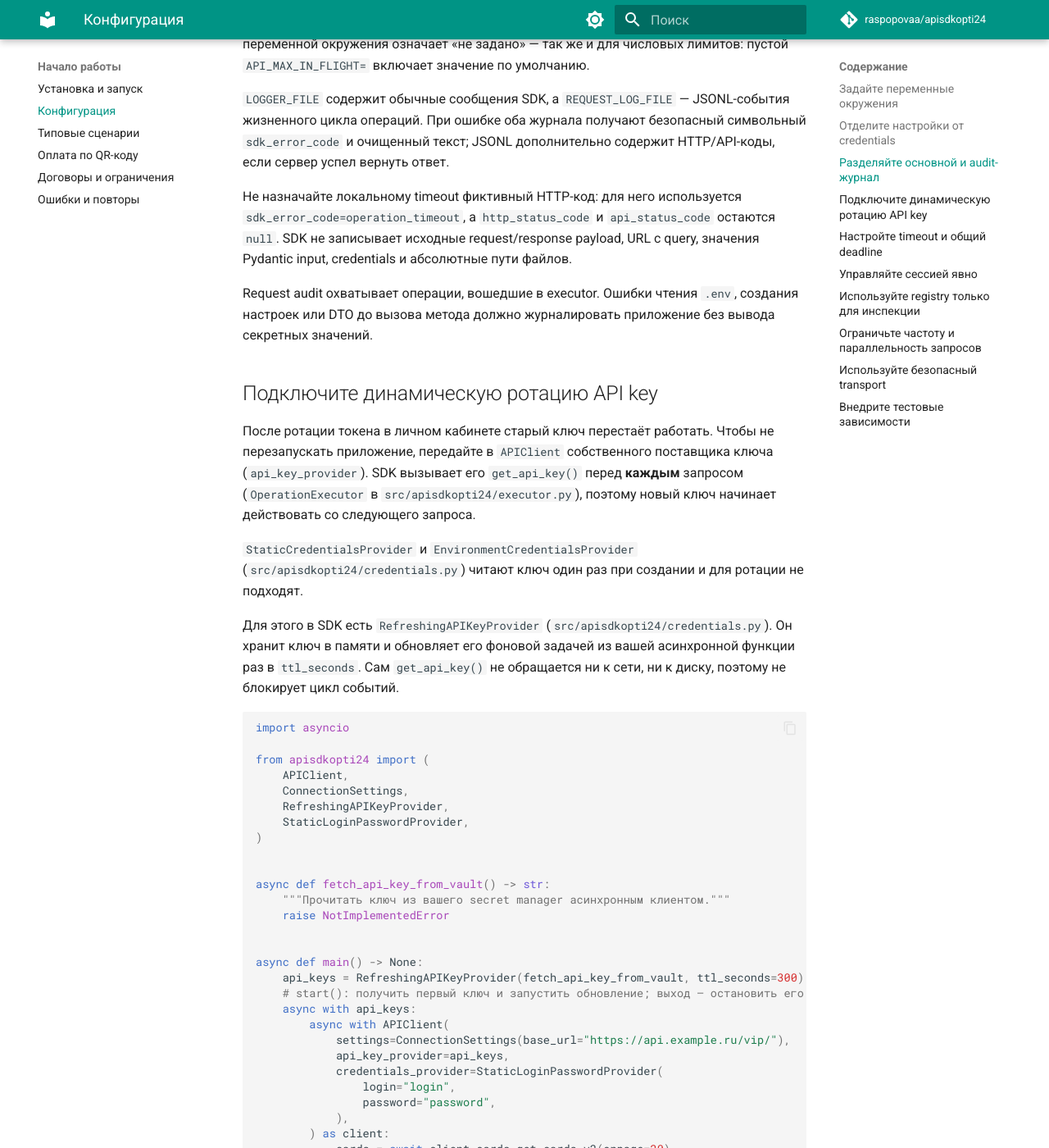
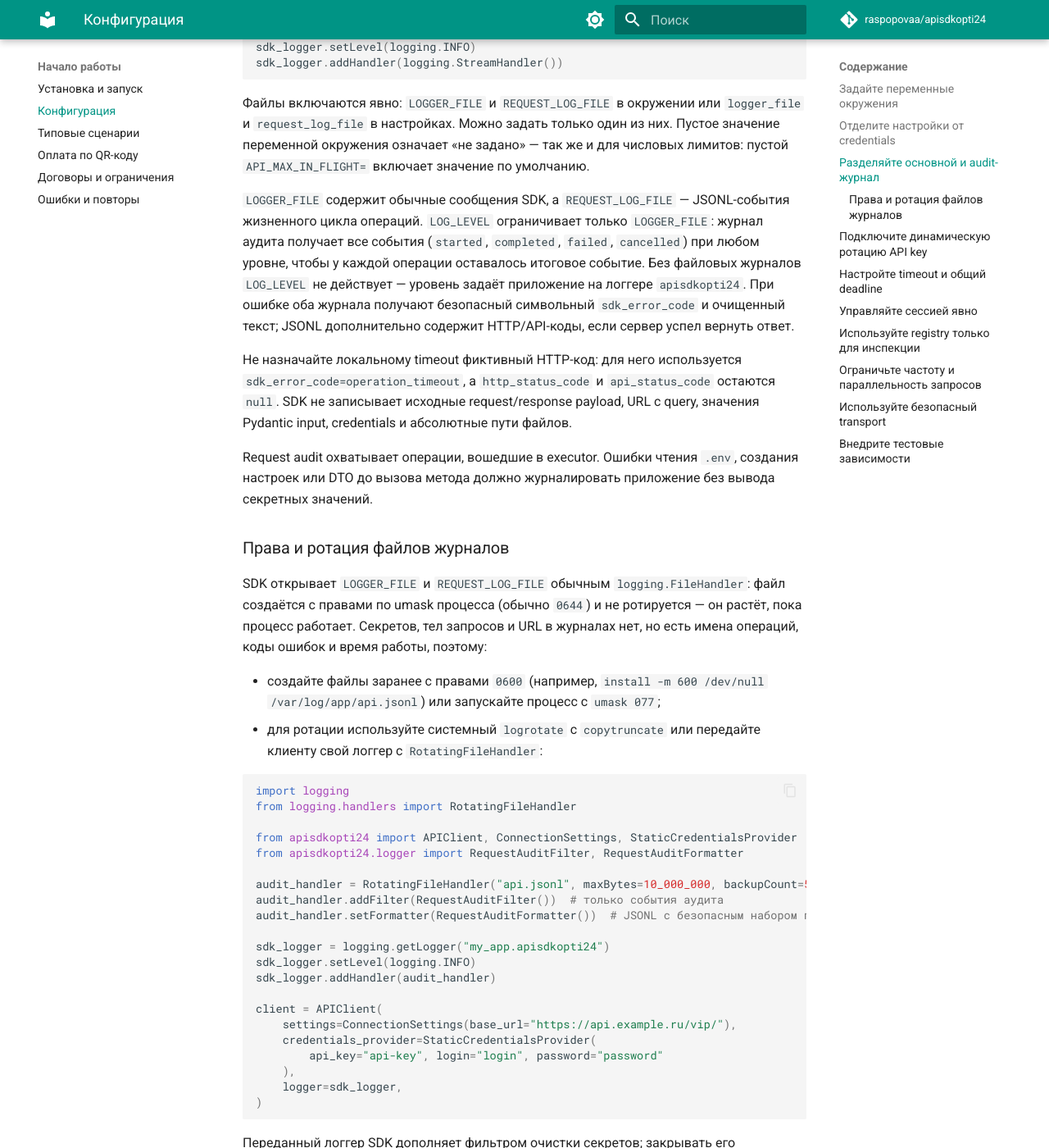
Before and after one commit to raspopovaa/apisdkopti24, an MkDocs documentation site: the page built from docs/configuration.md, in a window 1280 px wide and 1400 px high, scrolled down 2873 px. Shown: the whole window at 82% size. Built offline with MkDocs 1.6.1 and Material for MkDocs 9.7.7, drawn with Linux system fonts in a browser that asks for light colours; comment, search, counter and statistics services are not loaded; the version menu is left out; some of the changed text lies outside the part shown.

Commit message:
fix(logging): keep every audit event regardless of LOG_LEVEL; document logs
Audit events are logged at INFO, but log_level was applied to the client
logger and to the request audit handler alike, so with LOG_LEVEL=WARNING or
higher REQUEST_LOG_FILE received no event for successful operations and the
one-terminal-event guarantee was lost. When a request audit file is
configured the client logger now admits INFO, the audit handler is fixed at
INFO, and log_level limits only the application log file.

configuration.md explains that LOG_LEVEL applies only to LOGGER_FILE (and is
ignored without file logging, where the application sets the level on the
apisdkopti24 logger), and adds a section on file permissions and rotation
with a working RotatingFileHandler example. errors.md explains that
retry_allowed means "safe to repeat", not "free", for billable reads after
429/509. A markdownlint issue in the .env syntax list is fixed. A
regression test covers WARNING, ERROR and CRITICAL and fails on the previous
code.

Co-Authored-By: Claude Opus 5.5 <noreply@anthropic.com>

````diff
--- a/docs/configuration.md
+++ b/docs/configuration.md
@@ -18,7 +18,7 @@ description: Настройка URL, credentials, timeout, retry, rate limit и
 | `API_MAX_JSON_RESPONSE_BYTES` | Нет | Предельный размер любого JSON-ответа до декодирования, в байтах | `16777216` (16 МиБ) |
 | `API_MAX_IN_MEMORY_RESPONSE_BYTES` | Нет | Предельный размер файла, возвращаемого в память | `67108864` (64 МиБ) |
 | `API_MAX_ERROR_RESPONSE_BYTES` | Нет | Предельный размер тела ошибки потоковой загрузки | `1048576` (1 МиБ) |
-| `LOG_LEVEL` | Нет | Уровень журнала: `DEBUG`, `INFO`, `WARNING`, `ERROR` или `CRITICAL`; другое значение — `SDKConfigurationError` | `INFO` |
+| `LOG_LEVEL` | Нет | Уровень основного файла журнала (`LOGGER_FILE`): `DEBUG`, `INFO`, `WARNING`, `ERROR` или `CRITICAL`; другое значение — `SDKConfigurationError`. Без файловых журналов уровень задаёт приложение на логгере `apisdkopti24`; на `REQUEST_LOG_FILE` уровень не влияет | `INFO` |
 | `LOGGER_FILE` | Нет | Основной файл журнала; пустое значение — не писать файл | не задан |
 | `REQUEST_LOG_FILE` | Нет | JSONL-аудит операций; пустое значение — не писать файл | не задан |
 
@@ -27,7 +27,8 @@ description: Настройка URL, credentials, timeout, retry, rate limit и
 
 - строка `export KEY=value` равнозначна `KEY=value` — тот же файл можно
   подключать в shell через `source .env`;
-- у значения без кавычек всё, что идёт после ` #` (пробел перед `#`), — комментарий:
+- у значения без кавычек всё, начиная с `#`, перед которым стоит пробел или табуляция, —
+  комментарий:
   `API_KEY=abc  # ключ из портала` даёт `abc`; `#` без пробела перед ним — часть
   значения;
 - значение в одинарных или двойных кавычках берётся целиком: `API_PASSWORD='a #b'`
@@ -104,7 +105,11 @@ sdk_logger.addHandler(logging.StreamHandler())
 лимитов: пустой `API_MAX_IN_FLIGHT=` включает значение по умолчанию.
 
 `LOGGER_FILE` содержит обычные сообщения SDK, а `REQUEST_LOG_FILE` — JSONL-события
-жизненного цикла операций. При ошибке оба журнала получают безопасный символьный
+жизненного цикла операций. `LOG_LEVEL` ограничивает только `LOGGER_FILE`: журнал
+аудита получает все события (`started`, `completed`, `failed`, `cancelled`) при
+любом уровне, чтобы у каждой операции оставалось итоговое событие. Без файловых
+журналов `LOG_LEVEL` не действует — уровень задаёт приложение на логгере
+`apisdkopti24`. При ошибке оба журнала получают безопасный символьный
 `sdk_error_code` и очищенный текст; JSONL дополнительно содержит HTTP/API-коды,
 если сервер успел вернуть ответ.
 
@@ -116,6 +121,45 @@ sdk_logger.addHandler(logging.StreamHandler())
 Request audit охватывает операции, вошедшие в executor. Ошибки чтения `.env`,
 создания настроек или DTO до вызова метода должно журналировать приложение без
 вывода секретных значений.
+
+### Права и ротация файлов журналов
+
+SDK открывает `LOGGER_FILE` и `REQUEST_LOG_FILE` обычным `logging.FileHandler`:
+файл создаётся с правами по umask процесса (обычно `0644`) и не ротируется — он
+растёт, пока процесс работает. Секретов, тел запросов и URL в журналах нет, но
+есть имена операций, коды ошибок и время работы, поэтому:
+
+- создайте файлы заранее с правами `0600` (например, `install -m 600 /dev/null
+  /var/log/app/api.jsonl`) или запускайте процесс с `umask 077`;
+- для ротации используйте системный `logrotate` с `copytruncate` или передайте
+  клиенту свой логгер с `RotatingFileHandler`:
+
+```python
+import logging
+from logging.handlers import RotatingFileHandler
+
+from apisdkopti24 import APIClient, ConnectionSettings, StaticCredentialsProvider
+from apisdkopti24.logger import RequestAuditFilter, RequestAuditFormatter
+
+audit_handler = RotatingFileHandler("api.jsonl", maxBytes=10_000_000, backupCount=5)
+audit_handler.addFilter(RequestAuditFilter())  # только события аудита
+audit_handler.setFormatter(RequestAuditFormatter())  # JSONL с безопасным набором полей
+
+sdk_logger = logging.getLogger("my_app.apisdkopti24")
+sdk_logger.setLevel(logging.INFO)
+sdk_logger.addHandler(audit_handler)
+
+client = APIClient(
+    settings=ConnectionSettings(base_url="https://api.example.ru/vip/"),
+    credentials_provider=StaticCredentialsProvider(
+        api_key="api-key", login="login", password="password"
+    ),
+    logger=sdk_logger,
+)
+```
+
+Переданный логгер SDK дополняет фильтром очистки секретов; закрывать его
+обработчики при `aclose()` клиент не будет — это делает приложение.
 
 ## Подключите динамическую ротацию API key {#api-key-rotation}
 
````
Also changed, not shown: CHANGELOG.md (+4 -0 lines), docs/errors.md (+6 -0 lines), 2 other files.
